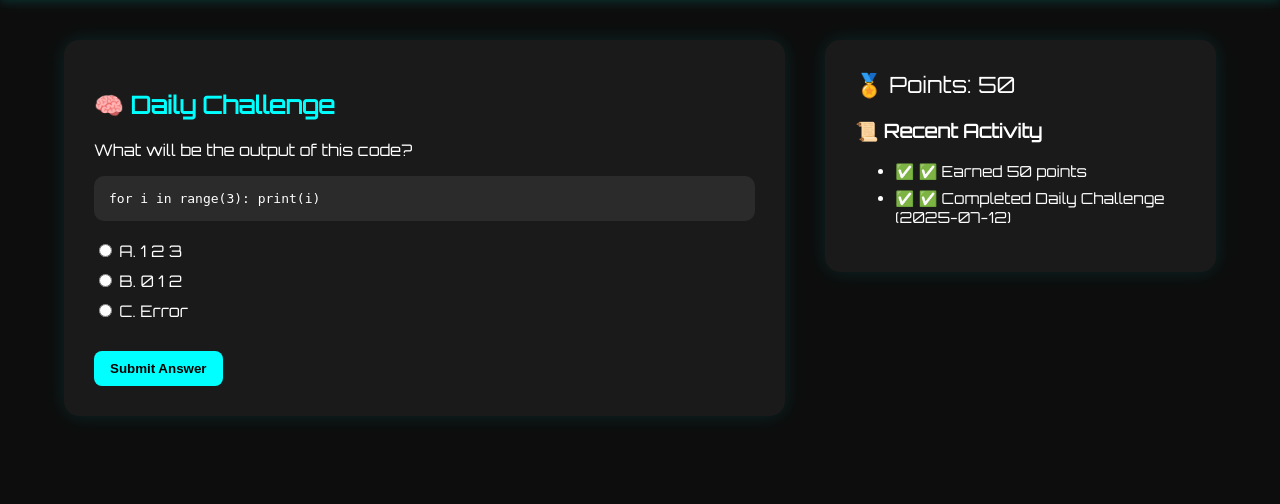
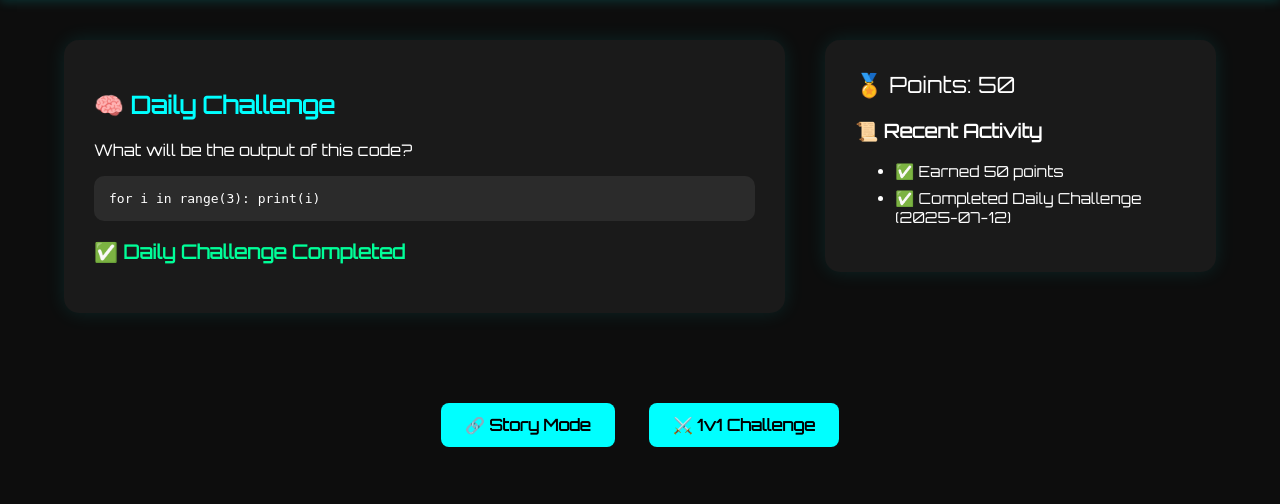
Before and after one commit to wooziemcic/CodeBattleGround, a Flask app: page /dashboard in a window 1280 px wide. Shown: the part 80-584 px from the top of the page. Run offline with Flask 3, Linux system fonts and the light colour scheme; a user stored in the database is signed in.

Commit message:
Made changes to the dashboard

```diff
--- a/backend/routes/dashboard.py
+++ b/backend/routes/dashboard.py
@@ -1,6 +1,6 @@
 from flask import Blueprint, render_template, session, redirect, url_for, request
 from database.models import db, User
-from datetime import datetime
+from datetime import datetime,date
 
 dashboard_bp = Blueprint("dashboard", __name__)
 
@@ -26,10 +26,16 @@
         "answer": "B. 0 1 2"  # used later in submission
     }
 
+    today = date.today().isoformat()
+    already_attempted = user.last_challenge_date == today
+    result = user.last_challenge_result if already_attempted else None
+
     return render_template(
         "dashboard.html",
         user=user,
-        challenge=challenge
+        challenge=challenge,
+        already_attempted=already_attempted,
+        result=result
     )
 
 @dashboard_bp.route("/submit_challenge", methods=["POST"])
@@ -42,22 +48,30 @@
     if not user:
         return redirect(url_for("auth.login"))
 
+    today = date.today().isoformat()
+
+    # ⛔ Prevent re-submission if already completed today
+    if user.last_challenge_date == today:
+        return redirect(url_for("dashboard.dashboard"))
+
     selected = request.form.get("answer")
-
-    # Hardcoded daily challenge (same as shown earlier)
     challenge_answer = "B. 0 1 2"
 
+    # Clear duplicated activity if needed (safety measure)
+    if user.recent_activity is None:
+        user.recent_activity = []
+
+    # Check answer
     if selected == challenge_answer:
-        # Add points
         user.points += 50
-
-        # Log activity
-        today_str = datetime.now().strftime("%b %d")
-        user.add_activity(f"✅ Completed Daily Challenge ({today_str})")
+        user.last_challenge_result = "success"
+        user.last_challenge_date = today
+        user.add_activity(f"✅ Completed Daily Challenge ({today})")
         user.add_activity("✅ Earned 50 points")
     else:
-        user.add_activity("❌ Incorrect Daily Challenge")
+        user.last_challenge_result = "fail"
+        user.last_challenge_date = today
+        user.add_activity(f"❌ Failed Daily Challenge ({today})")
 
     db.session.commit()
-
     return redirect(url_for("dashboard.dashboard"))
--- a/database/models.py
+++ b/database/models.py
@@ -10,7 +10,10 @@
     password_hash = db.Column(db.String(255), nullable=False)
 
     points = db.Column(db.Integer, default=0)
-    recent_activity = db.Column(db.PickleType, default=list)  # stores a list of strings
+    recent_activity = db.Column(db.PickleType, default=list)
+
+    last_challenge_date = db.Column(db.String(50), nullable=True)  # stores YYYY-MM-DD
+    last_challenge_result = db.Column(db.String(20), nullable=True)  # "success", "fail"
 
     def add_activity(self, activity):
         """Append a new activity (max 3 recent kept)"""
--- a/frontend/templates/dashboard.html
+++ b/frontend/templates/dashboard.html
@@ -145,6 +145,13 @@
         <p>{{ challenge.question }}</p>
         <pre>{{ challenge.code }}</pre>
 
+        {% if already_attempted %}
+            {% if result == "success" %}
+                <p style="color: #00ff99; font-weight: bold; font-size: 1.2rem;">✅ Daily Challenge Completed</p>
+            {% else %}
+                <p style="color: #ff6666; font-weight: bold; font-size: 1.2rem;">❌ Daily Challenge Failed</p>
+            {% endif %}
+        {% else %}
             <form method="POST" action="{{ url_for('dashboard.submit_challenge') }}">
                 <div class="options">
                     {% for option in challenge.options %}
@@ -155,6 +162,7 @@
                 </div>
                 <button type="submit" class="logout" style="margin-top: 20px;">Submit Answer</button>
             </form>
+        {% endif %}
     </div>
 
     <!-- Right: User Info -->
@@ -163,7 +171,7 @@
         <h3>📜 Recent Activity</h3>
         <ul class="activity-log">
             {% for item in user.recent_activity %}
-                <li>✅ {{ item }}</li>
+                <li> {{ item }}</li>
             {% else %}
                 <li>No recent activity yet.</li>
             {% endfor %}
```
Also changed, not shown: backend/users.db. Lines whose indentation alone changed are shown as unchanged.
